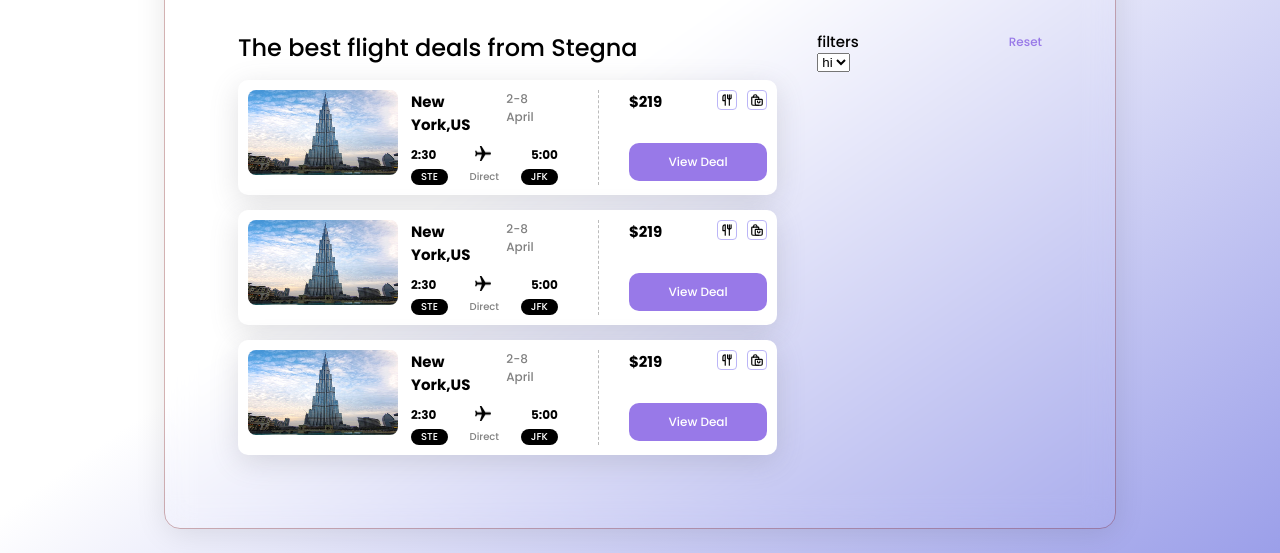
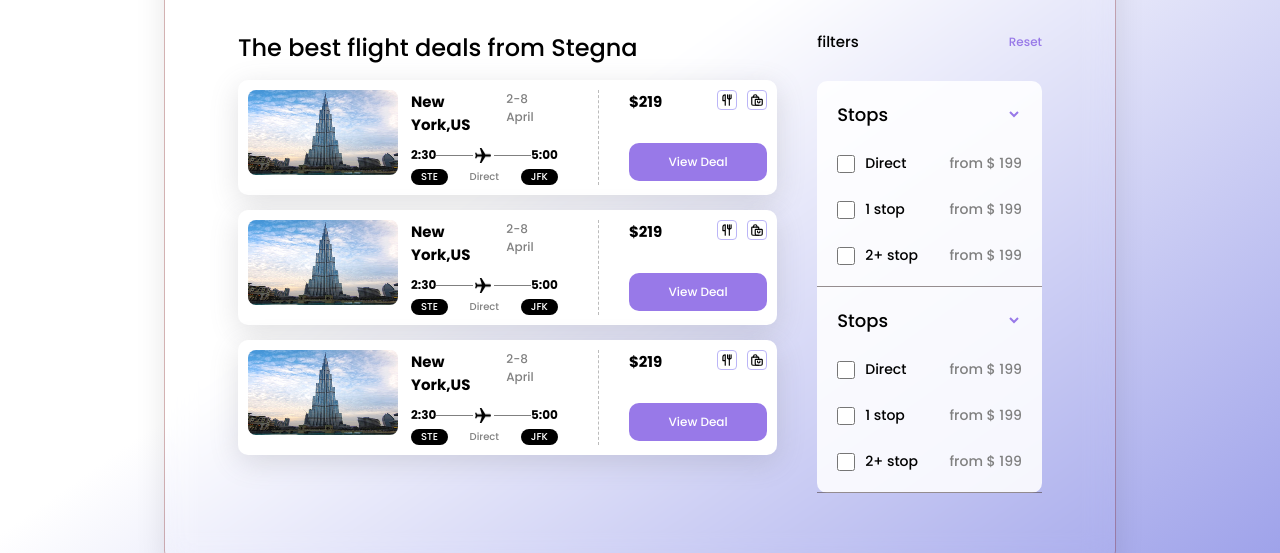
Before and after one commit to amitpal97/touriest-design, a plain HTML site: page index.html in a window 1280 px wide. Shown: the part 475-1028 px from the top of the page. Drawn offline with Linux system fonts and the light colour scheme.

Commit message:
html fixed

```diff
--- a/index.html
+++ b/index.html
@@ -164,12 +164,18 @@
                   <div class="blocktwo-wrapper-two">
                     <div class="blocktwo-subwrapper-blockone">
                       <span>2:30</span>
-                      <span class="blocktwo-subwrapper-blockone-imgwrapper">
+                      <div
+                        class="blocktwo-subwrapper-blockone-arrowmain-wrapper"
+                      >
+                        <div class="arrowline"></div>
+                        <div class="blocktwo-subwrapper-blockone-imgwrapper">
                           <img
                             src="/images/banner/flight-icon-487x512-xudx3vu1.png"
                             alt="flight-icon"
                           />
-                      </span>
+                        </div>
+                        <div class="arrowline"></div>
+                      </div>
                       <span> 5:00 </span>
                     </div>
 
@@ -219,12 +225,18 @@
                   <div class="blocktwo-wrapper-two">
                     <div class="blocktwo-subwrapper-blockone">
                       <span>2:30</span>
-                      <span class="blocktwo-subwrapper-blockone-imgwrapper">
+                      <div
+                        class="blocktwo-subwrapper-blockone-arrowmain-wrapper"
+                      >
+                        <div class="arrowline"></div>
+                        <div class="blocktwo-subwrapper-blockone-imgwrapper">
                           <img
                             src="/images/banner/flight-icon-487x512-xudx3vu1.png"
                             alt="flight-icon"
                           />
-                      </span>
+                        </div>
+                        <div class="arrowline"></div>
+                      </div>
                       <span> 5:00 </span>
                     </div>
 
@@ -274,12 +286,18 @@
                   <div class="blocktwo-wrapper-two">
                     <div class="blocktwo-subwrapper-blockone">
                       <span>2:30</span>
-                      <span class="blocktwo-subwrapper-blockone-imgwrapper">
+                      <div
+                        class="blocktwo-subwrapper-blockone-arrowmain-wrapper"
+                      >
+                        <div class="arrowline"></div>
+                        <div class="blocktwo-subwrapper-blockone-imgwrapper">
                           <img
                             src="/images/banner/flight-icon-487x512-xudx3vu1.png"
                             alt="flight-icon"
                           />
-                      </span>
+                        </div>
+                        <div class="arrowline"></div>
+                      </div>
                       <span> 5:00 </span>
                     </div>
 
@@ -310,6 +328,8 @@
                 <button class="blockthree-subwrappertwo">View Deal</button>
               </div>
             </div>
+
+            <!-- end -->
           </div>
 
           <!--flight-details-rightwrapper  -->
@@ -319,10 +339,84 @@
               <button class="best-flight-rightwrapper-paratwo">Reset</button>
             </div>
 
+            <div class="rightwrapper-fliterdata-mainwrapper">
               <div class="rightwrapper-fliterdata">
+                <div class="rightwrapper-fliterdata-blockone">
+                  <p>Stops</p>
                   <select name="" id="">
-                <option value="hi">hi</option>
+                    <option value="hi"></option>
                   </select>
+                </div>
+
+                <div class="rightwrapper-fliterdata-blocktwo">
+                  <div class="fliterdata-blocktwo-blockone">
+                    <input type="checkbox" />
+                    <p>Direct</p>
+                  </div>
+                  <div class="fliterdata-blocktwo-blocktwo">
+                    <p>from $ 199</p>
+                  </div>
+                </div>
+
+                <div class="rightwrapper-fliterdata-blocktwo">
+                  <div class="fliterdata-blocktwo-blockone">
+                    <input type="checkbox" />
+                    <p>1 stop</p>
+                  </div>
+                  <div class="fliterdata-blocktwo-blocktwo">
+                    <p>from $ 199</p>
+                  </div>
+                </div>
+
+                <div class="rightwrapper-fliterdata-blocktwo">
+                  <div class="fliterdata-blocktwo-blockone">
+                    <input type="checkbox" />
+                    <p>2+ stop</p>
+                  </div>
+                  <div class="fliterdata-blocktwo-blocktwo">
+                    <p>from $ 199</p>
+                  </div>
+                </div>
+              </div>
+
+              <div class="rightwrapper-fliterdata">
+                <div class="rightwrapper-fliterdata-blockone">
+                  <p>Stops</p>
+                  <select name="" id="">
+                    <option value="hi"></option>
+                  </select>
+                </div>
+
+                <div class="rightwrapper-fliterdata-blocktwo">
+                  <div class="fliterdata-blocktwo-blockone">
+                    <input type="checkbox" />
+                    <p>Direct</p>
+                  </div>
+                  <div class="fliterdata-blocktwo-blocktwo">
+                    <p>from $ 199</p>
+                  </div>
+                </div>
+
+                <div class="rightwrapper-fliterdata-blocktwo">
+                  <div class="fliterdata-blocktwo-blockone">
+                    <input type="checkbox" />
+                    <p>1 stop</p>
+                  </div>
+                  <div class="fliterdata-blocktwo-blocktwo">
+                    <p>from $ 199</p>
+                  </div>
+                </div>
+
+                <div class="rightwrapper-fliterdata-blocktwo">
+                  <div class="fliterdata-blocktwo-blockone">
+                    <input type="checkbox" />
+                    <p>2+ stop</p>
+                  </div>
+                  <div class="fliterdata-blocktwo-blocktwo">
+                    <p>from $ 199</p>
+                  </div>
+                </div>
+              </div>
             </div>
           </div>
         </section>
--- a/style.css
+++ b/style.css
@@ -63,7 +63,6 @@
   font-weight: 500;
   font-size: 18px;
 }
-
 
 .trip-subWrapper {
   display: flex;
@@ -314,6 +313,20 @@
   color: black;
 }
 
+.blocktwo-subwrapper-blockone-arrowmain-wrapper {
+  display: flex;
+  align-items: center;
+  gap: 3px;
+  width: 100%;
+}
+
+.arrowline {
+  flex: 1;
+  height: 1px;
+  background: grey;
+  width: 100%;
+}
+
 .blocktwo-subwrapper-blockone-imgwrapper {
   width: 15px;
   height: 15px;
@@ -394,6 +407,7 @@
 .best-flight-rightwrapper {
   display: flex;
   flex-direction: column;
+  gap: 28px;
 }
 
 .best-flight-rightwrapper-para-wrapper {
@@ -415,3 +429,64 @@
   font-size: 12px;
   color: #9879e8;
 }
+
+.rightwrapper-fliterdata {
+  display: flex;
+  flex-direction: column;
+  padding: 20px;
+  gap: 25px;
+  border-bottom: 1px solid #4e424296;
+}
+
+.rightwrapper-fliterdata-mainwrapper {
+  background: #ffffffde;
+  border-radius: 10px;
+}
+
+.rightwrapper-fliterdata-blockone {
+  display: flex;
+  justify-content: space-between;
+}
+.rightwrapper-fliterdata-blockone select {
+  border: none;
+  background: transparent;
+  color: #9879e8;
+}
+
+.rightwrapper-fliterdata-blockone p {
+  font-family: Poppins;
+  font-weight: 500;
+  font-size: 18px;
+}
+
+.rightwrapper-fliterdata-blocktwo {
+  display: flex;
+  justify-content: space-between;
+  align-items: center;
+}
+
+.fliterdata-blocktwo-blockone {
+  display: flex;
+  gap: 10px;
+  align-items: center;
+}
+
+.fliterdata-blocktwo-blockone input {
+  accent-color: #9599e8;
+  width: 18px;
+  height: 18px;
+  border-radius: 5px;
+}
+
+.fliterdata-blocktwo-blockone p {
+  font-family: Poppins;
+  font-weight: 500;
+  font-size: 14px;
+}
+
+.fliterdata-blocktwo-blocktwo p {
+  color: grey;
+  font-family: Poppins;
+  font-weight: 500;
+  font-size: 14px;
+}
```
Lines whose indentation alone changed are shown as unchanged.
